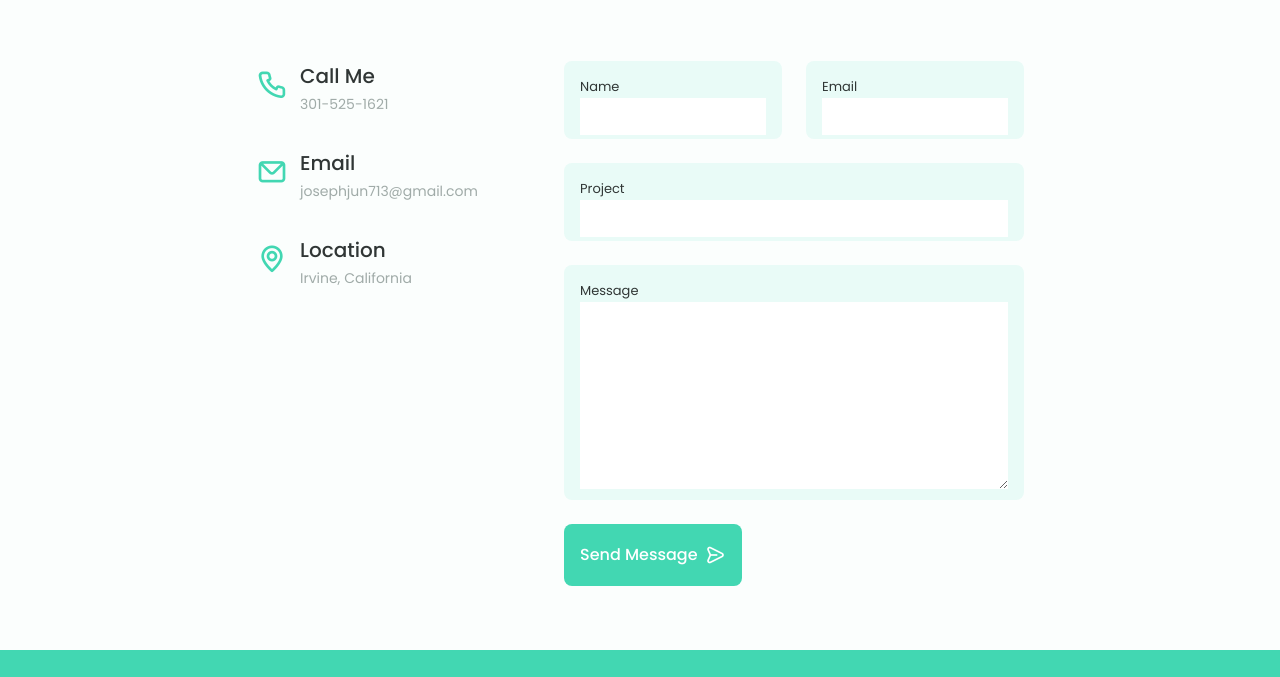
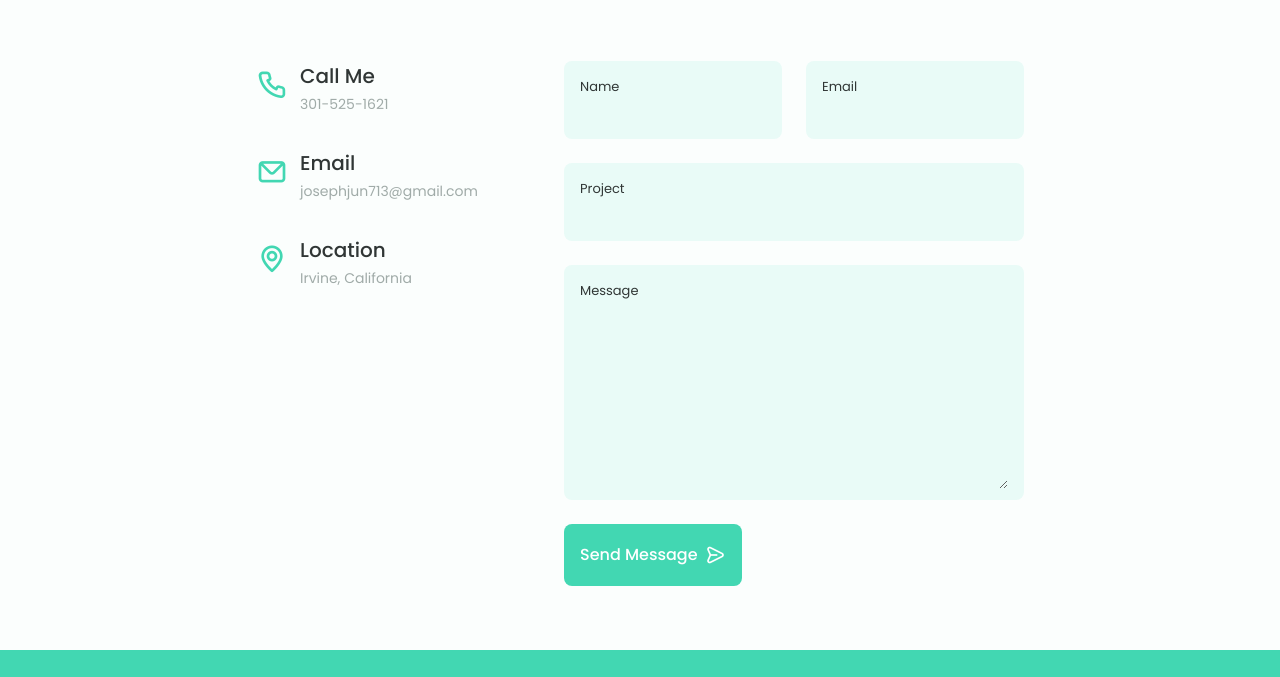
Before and after one commit to j2jun/Portfolio_Website-Joseph, a plain HTML site: page index.html in a window 1280 px wide. Shown: the part 5101-5778 px from the top of the page. Drawn offline with nearby package versions, Linux system fonts and the light colour scheme.

Commit message:
fixed bugs

```diff
--- a/assets/css/styles.css
+++ b/assets/css/styles.css
@@ -913,7 +913,7 @@ img{
 
 .contact__input{
     width: 100%;
-    border-color: var(--input-color);
+    background-color: var(--input-color);
     color: var(--text-color);
     font-family: var(--body-font);
     font-size: var(--normal-font-size);
```
